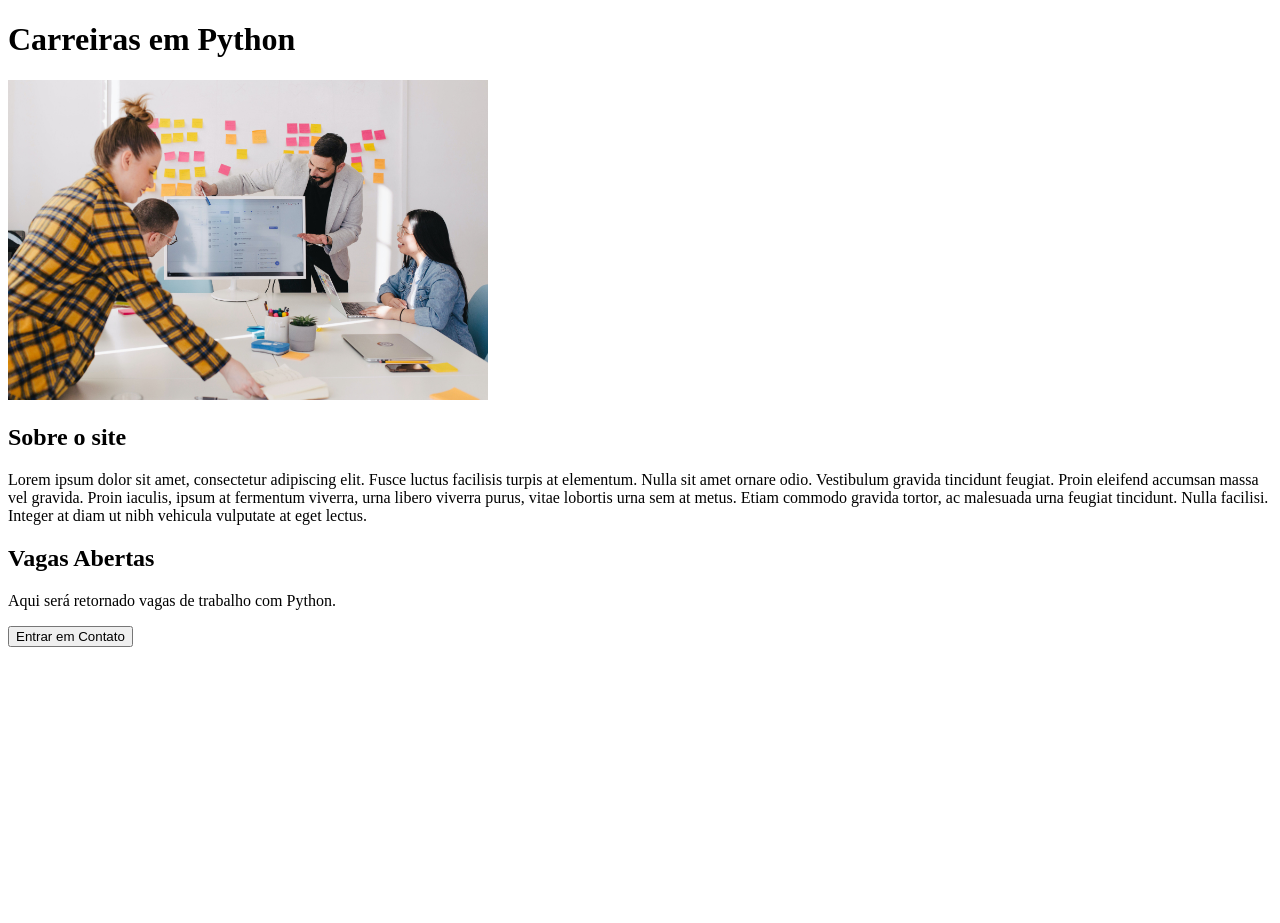
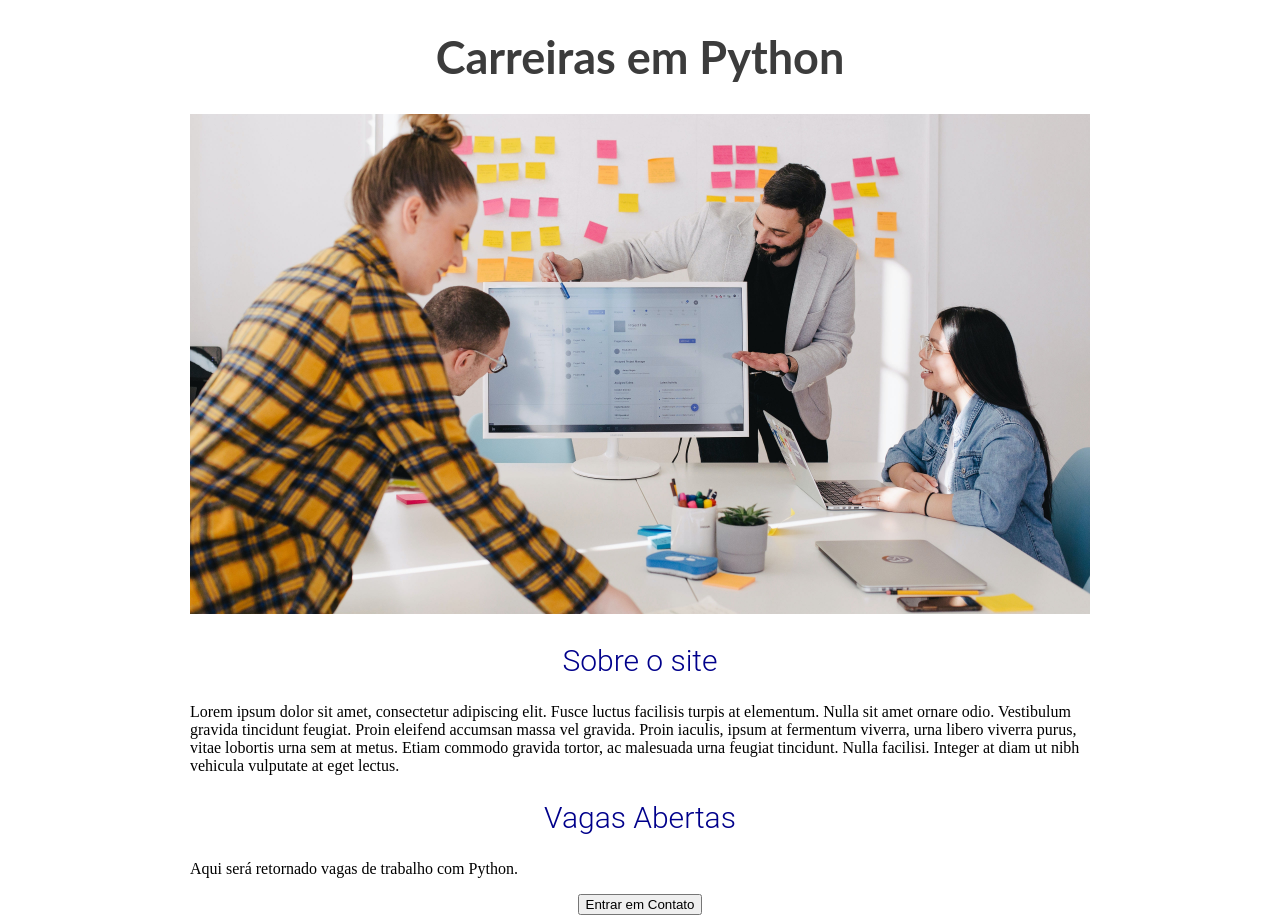
Before and after one commit to luigicl/Python_SiteCarreiras_Flask_v2, a Flask app: page / in a window 1280 px wide. Before the commit the page ends 647 px from the top, so only its background shows below. Run offline with Flask 3, Linux system fonts and the light colour scheme.

Commit message:
Adicionado estilo via css

```diff
--- /dev/null
+++ b/static/estilo.css
@@ -0,0 +1,26 @@
+h1 {
+    text-align: center;
+    font-size: 45px;
+    font-family: Lato;
+    font-weight: bold;
+    color: rgb(60,60,60);
+}
+
+h2 {
+    text-align: center;
+    font-size: 30px;
+    font-family: Roboto Light;
+    font-weight: normal;
+    color: darkblue;
+}
+
+#banner {
+    width: 100%;
+    height: 500px;
+    object-fit: cover;
+}
+
+#container {
+    max-width: 900px;
+    margin: 0 auto 0 auto;
+}
--- a/templates/home.html
+++ b/templates/home.html
@@ -5,10 +5,12 @@
     <meta http-equiv="X-UA-Compatible" content="IE=Edge">
     <meta name="viewport" content="width=device-width, initial-scale=1.0">
     <title>Homepage</title>
+    <link rel="stylesheet" href="{{url_for('static', filename='estilo.css')}}">
 </head>
 <body>
+    <div id="container">
         <h1>Carreiras em Python</h1>
-    <img height="320px" src="{{url_for('static', filename='carreira.jpg')}}"/>
+        <img id="banner" src="{{url_for('static', filename='carreira.jpg')}}"/>
         <h2>Sobre o site</h2>
         <p>Lorem ipsum dolor sit amet, consectetur adipiscing elit. Fusce luctus facilisis turpis at elementum. Nulla sit
             amet ornare odio. Vestibulum gravida tincidunt feugiat. Proin eleifend accumsan massa vel gravida. Proin
@@ -17,6 +19,9 @@
             at eget lectus.</p>
         <h2>Vagas Abertas</h2>
         <p>Aqui será retornado vagas de trabalho com Python.</p>
+        <div style="text-align:center;">
             <button>Entrar em Contato</button>
+        </div>
+    </div>
 </body>
 </html>
```
Lines whose indentation alone changed are shown as unchanged.
